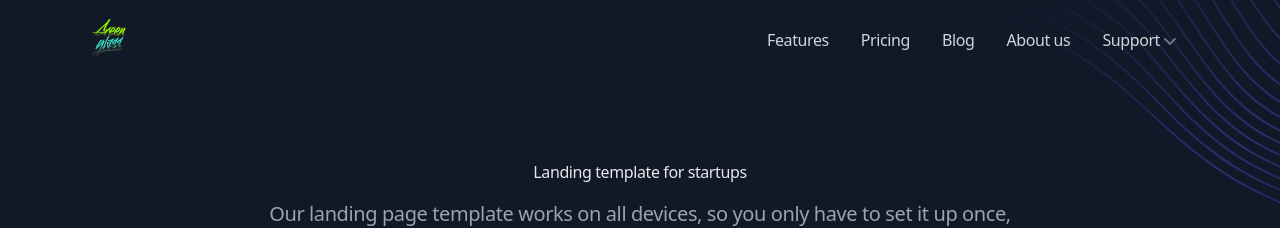
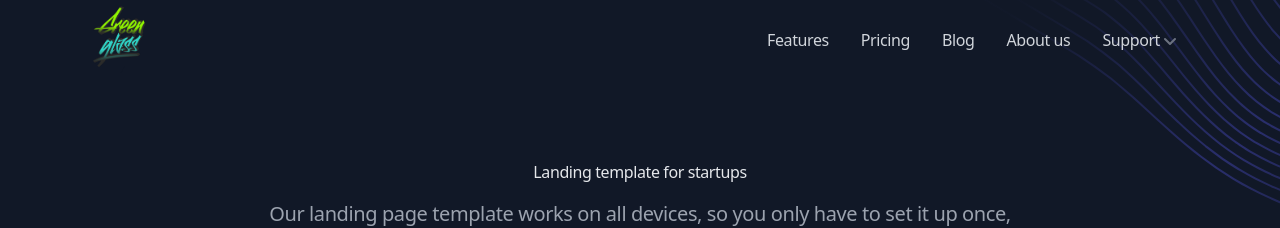
Before and after one commit to technik92/green-glass, a Next.js app: page / in a window 1280 px wide. Shown: the top 228 px of the page. Built offline with nearby package versions, Linux system fonts and the light colour scheme.

Commit message:
add aos package

```diff
--- a/package.json
+++ b/package.json
@@ -9,6 +9,7 @@
     "lint": "next lint"
   },
   "dependencies": {
+    "aos": "^3.0.0-beta.6",
     "eslint": "8.35.0",
     "eslint-config-next": "13.2.4",
     "next": "13.2.4",
--- a/src/pages/_app.js
+++ b/src/pages/_app.js
@@ -1,5 +1,18 @@
 import "@/css/globals.css";
+import { useEffect } from "react";
+
+import "aos/dist/aos.css";
+
+import AOS from "aos";
 
 export default function App({ Component, pageProps }) {
+  useEffect(() => {
+    AOS.init({
+      once: true,
+      disable: "phone",
+      duration: 600,
+      easing: "ease-out-sine",
+    });
+  });
   return <Component {...pageProps} />;
 }
--- a/src/partials/Header.jsx
+++ b/src/partials/Header.jsx
@@ -48,8 +48,8 @@ function Header() {
               <Image
                 className="rounded-full shrink-0 mr-4"
                 src={Logo}
-                width="40"
-                height="40"
+                width="60"
+                height="60"
                 alt="Author 01"
               />
             </Link>
```
Also changed, not shown: 1 other file (tests, documents, lock files or other folders).
